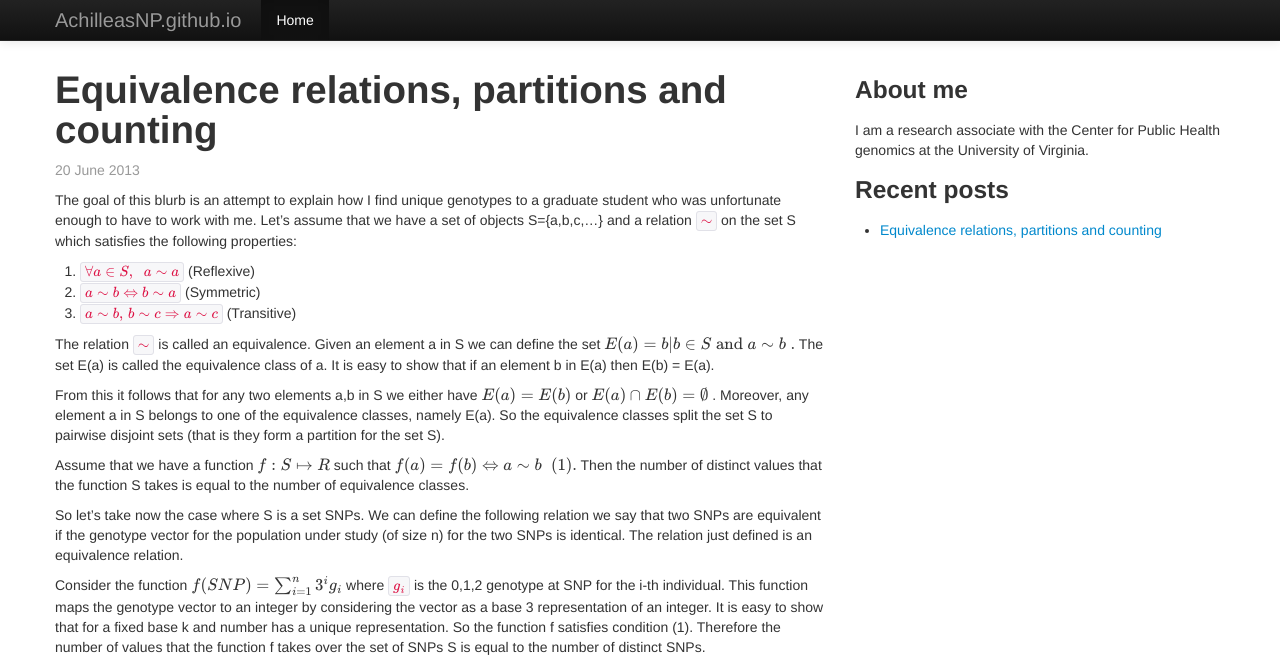
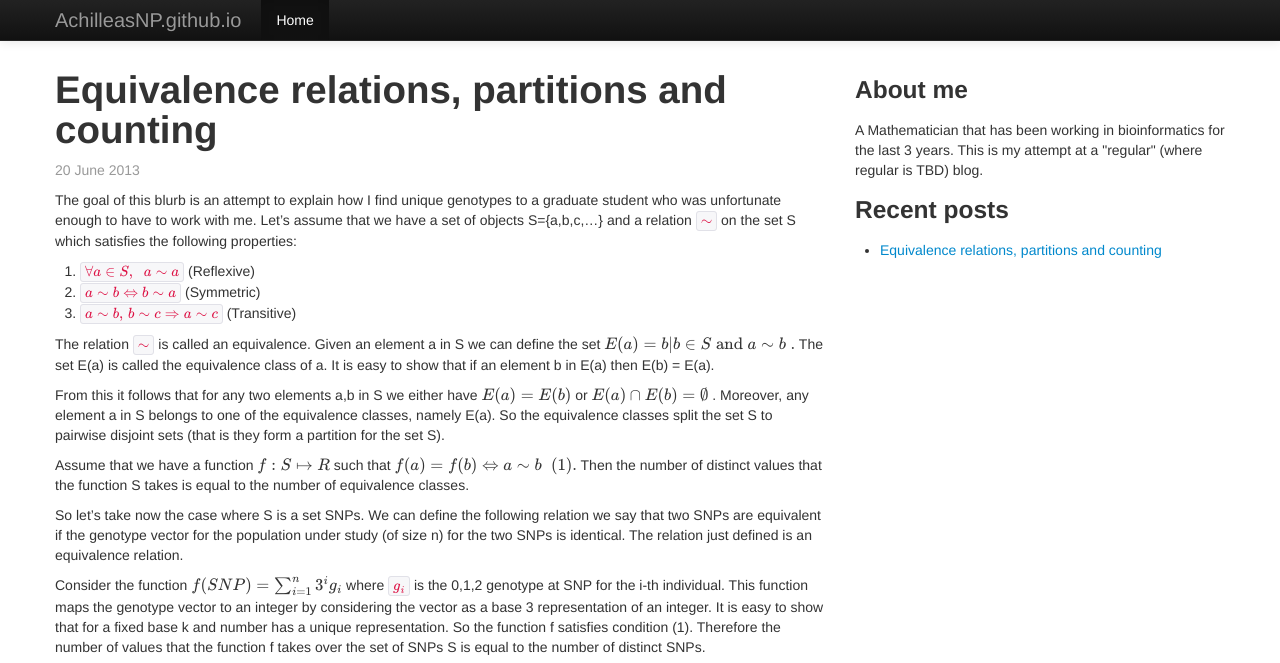
Before and after one commit to achilleasNP/achilleasNP.github.io, a Jekyll site: the page built from _posts/2013-06-20-Equivalence-relations-partitions-and-counting.markdown, in a window 1280 px wide, cut to the strip 0-663 px from the top of the page. Built offline with Jekyll 4.4.1, drawn with Linux system fonts in a browser that asks for light colours; formulas are drawn with MathJax 3.

Commit message:
A better about blurb

```diff
--- a/_includes/sidebar.html
+++ b/_includes/sidebar.html
@@ -1,5 +1,7 @@
 <h3>About me</h3>
-<p> I am a research associate with the Center for Public Health genomics at the University of Virginia.  </p>
+<p> A Mathematician that has been  working in bioinformatics for the last 3 years.
+This is my attempt at a "regular" (where regular is TBD) blog.
+</p>
 <h3> Recent posts </h3>
 <ul>
     {% for post in site.posts limit: 5 %}
```
